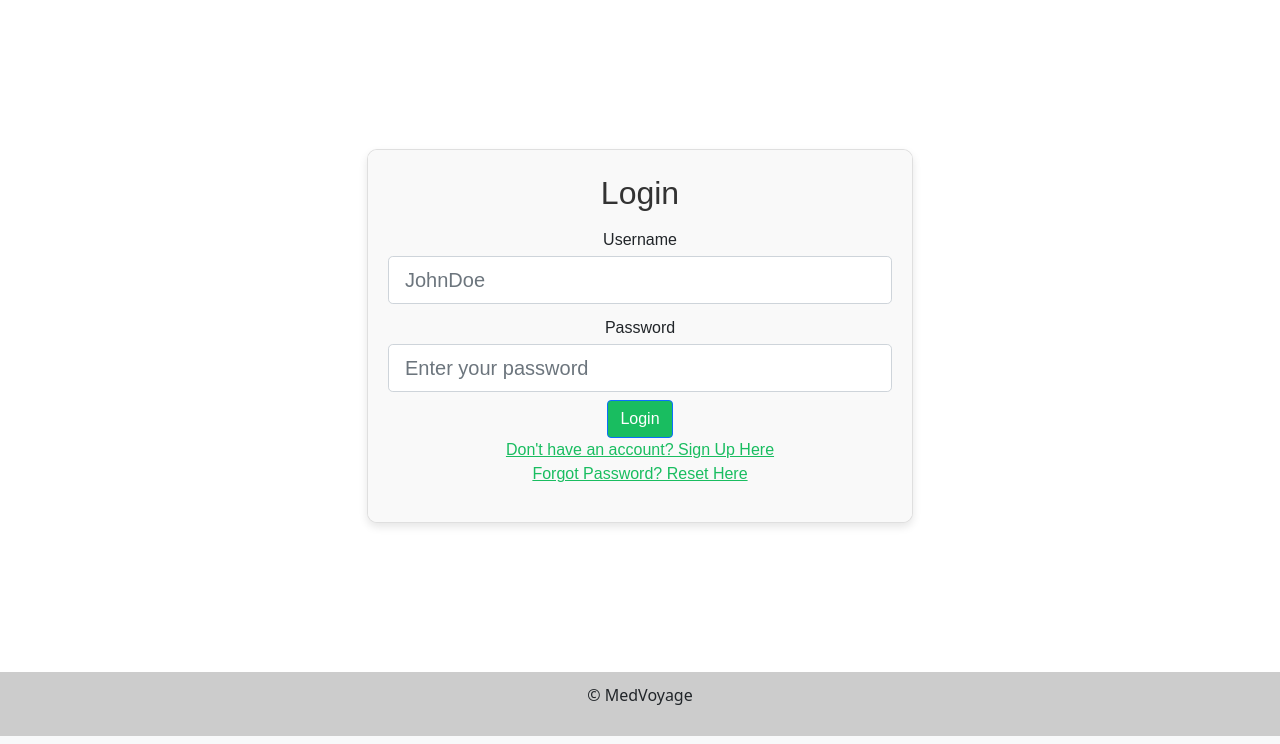
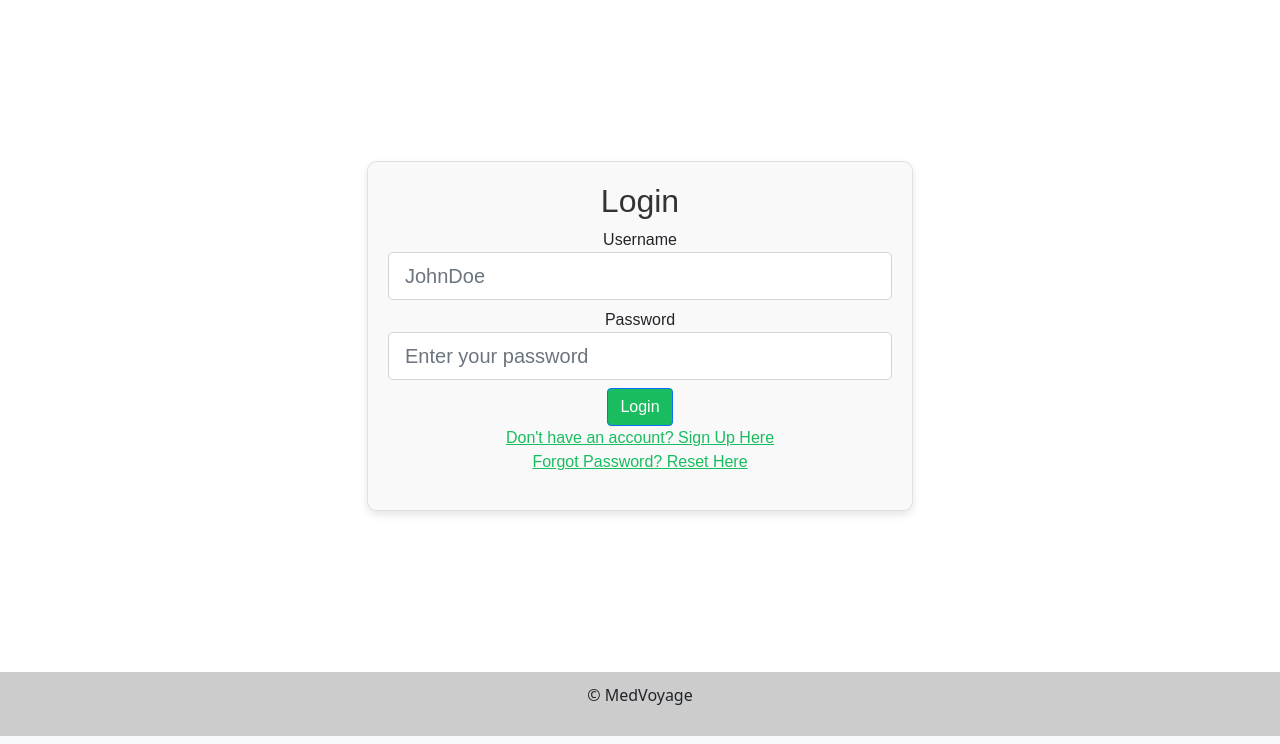
Before and after one commit to kalyancheerla/MedVoyage, a Django app: page /login/ in a window 1280 px wide. Shown: the part 56-800 px from the top of the page. Run offline with Django 4.2, Linux system fonts and the light colour scheme.

Commit message:
reverted login css changes

```diff
--- a/src/main/templates/login.html
+++ b/src/main/templates/login.html
@@ -9,16 +9,16 @@
             <div class="col-md-6">
                 <div class="card">
                     <div class="card-body">
-                        <h2 class="card-title text-center p-1">Login</h2>
+                        <h2 class="card-title text-center">Login</h2>
                         <form id="login-form" method="post">
                             {% csrf_token %}
                             <div class="form-group">
-                                <label for="id_username" class="m-1">Username</label>
+                                <label for="id_username">Username</label>
                                 <input type="text" class="form-control form-control-lg mb-2" id="id_username" name="username" placeholder="JohnDoe">
                             </div>
 
                             <div>
-                                <label for="id_password" class="m-1">Password</label>
+                                <label for="id_password">Password</label>
                                 <input type="password" class="form-control form-control-lg" id="id_password" name="password" placeholder="Enter your password">
                             </div>
 
```
